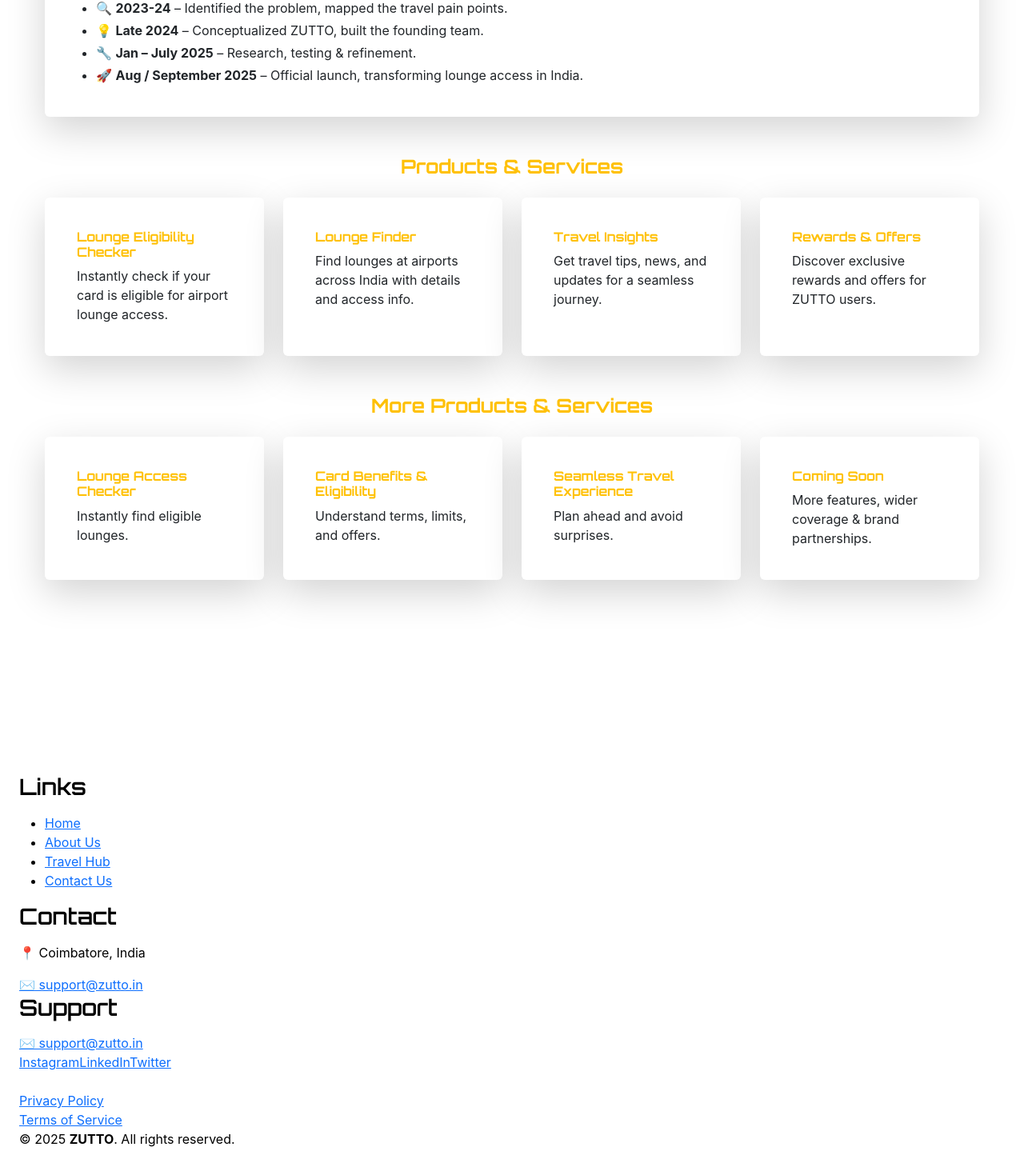
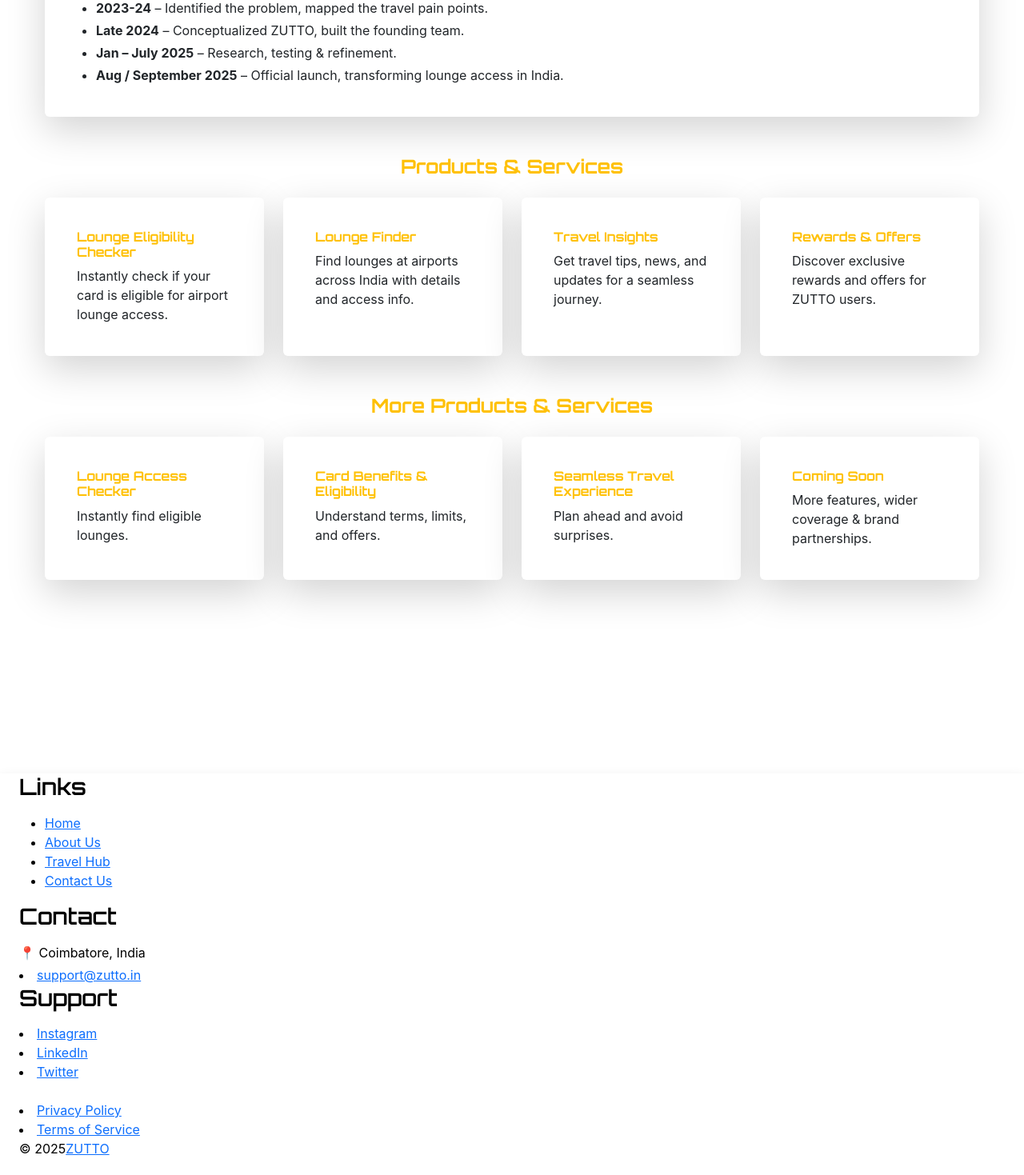
Before and after one commit to pixelperfectsolutions/zuttoweb-mui-dark, a React (Vite) app: page /about in a window 1280 px wide. Shown: the part 1811-3280 px from the top of the page at 80% size. Built offline with nearby package versions, Linux system fonts and the light colour scheme.

Commit message:
uinchnage 4

```diff
--- a/package.json
+++ b/package.json
@@ -9,6 +9,8 @@
     "@types/react": "^19.1.8",
     "@types/react-dom": "^19.1.6",
     "bootstrap": "^5.3.7",
+    "flowbite": "^3.1.2",
+    "flowbite-react": "^0.12.3",
     "react": "^19.1.0",
     "react-bootstrap": "^2.10.10",
     "react-dom": "^19.1.0",
--- a/src/App.tsx
+++ b/src/App.tsx
@@ -1,7 +1,7 @@
 import React from 'react';
 import { Routes, Route } from 'react-router-dom';
 import Header from './components/Header';
-import Footer from './components/Footer';
+import { CustomFooter } from './components/Footer';
 import Home from './pages/Home';
 import About from './pages/About';
 import TravelHub from './pages/TravelHub';
@@ -27,7 +27,7 @@
           {/* <Route path="/terms" element={<Terms />} /> */}
         </Routes>
       </main>
-      <Footer />
+      <CustomFooter />
     </div>
   );
 }
--- a/src/components/Footer.tsx
+++ b/src/components/Footer.tsx
@@ -1,52 +1,67 @@
-import React from 'react';
+import React from "react";
+import {
+  Footer,
+  FooterBrand,
+  FooterCopyright,
+  FooterDivider,
+  FooterLink,
+  FooterLinkGroup,
+} from "flowbite-react";
 
-const Footer: React.FC = () => (
-  <footer className="w-full bg-[#f5efe6] text-[#181511] pt-10 pb-4 px-4 border-t border-[#e5d6be] mt-8">
-    <div className="w-full max-w-6xl mx-auto flex flex-col gap-6">
-      {/* Primary Row: Four Columns, always horizontal */}
+export function CustomFooter() {
+  return (
+    <Footer container className="bg-[#f5efe6] text-[#181511] mt-8 border-t border-[#e5d6be] pt-10 pb-4">
+      <div className="w-full max-w-6xl mx-auto flex flex-col gap-6 px-4">
+
+        {/* ✅ Top Section: Always 3 Columns in One Row */}
         <div className="w-full flex flex-row gap-6 pb-6 border-b border-[#e5d6be]">
           {/* Column 1: Links */}
-        <div className="w-1/4 min-w-[40px]">
+          <div className="w-1/3">
             <h3 className="font-bold mb-3 text-lg">Links</h3>
-          <ul className="space-y-2 text-sm">
-            <li><a href="/" className="hover:underline">Home</a></li>
-            <li><a href="/about" className="hover:underline">About Us</a></li>
-            <li><a href="/travel-hub" className="hover:underline">Travel Hub</a></li>
-            <li><a href="/contact" className="hover:underline">Contact Us</a></li>
-          </ul>
+            <FooterLinkGroup col>
+              <FooterLink href="/">Home</FooterLink>
+              <FooterLink href="/about">About Us</FooterLink>
+              <FooterLink href="/travel-hub">Travel Hub</FooterLink>
+              <FooterLink href="/contact">Contact Us</FooterLink>
+            </FooterLinkGroup>
           </div>
 
-        {/* Column 3: Contact */}
-        <div className="w-1/4 flex flex-col items-end text-right justify-center min-w-[40px]">
+          {/* Column 2: Contact */}
+          <div className="w-1/3 text-left">
             <h3 className="font-bold mb-3 text-lg">Contact</h3>
-          <p className="text-sm flex items-center gap-1"><span role="img" aria-label="location">📍</span> Coimbatore, India</p>
-          <a href="mailto:support@zutto.in" className="text-sm text-[#1a237e] hover:underline flex items-center gap-1 mt-1"><span role="img" aria-label="email">✉️</span> support@zutto.in</a>
+            <p className="text-sm mb-1">📍 Coimbatore, India</p>
+            <FooterLink
+              href="mailto:support@zutto.in"
+              className="text-[#1a237e] hover:underline text-sm"
+            >
+              support@zutto.in
+            </FooterLink>
           </div>
-        {/* Column 4: Support/Social */}
-        <div className="w-1/4 flex flex-col items-end text-right justify-center min-w-[40px]">
+
+          {/* Column 3: Support + Social */}
+          <div className="w-1/3 text-left">
             <h3 className="font-bold mb-3 text-lg">Support</h3>
-          <a href="mailto:support@zutto.in" className="text-sm text-[#1a237e] hover:underline flex items-center gap-1 mb-2"><span role="img" aria-label="email">✉️</span> support@zutto.in</a>
-          <div className="flex gap-2 justify-end">
-            <a href="#" className="text-[#1a237e] hover:underline text-sm">Instagram</a>
-            <a href="#" className="text-[#1a237e] hover:underline text-sm">LinkedIn</a>
-            <a href="#" className="text-[#1a237e] hover:underline text-sm">Twitter</a>
+            <div className="flex gap-3 mt-2">
+              <FooterLink href="#" className="text-[#1a237e] text-sm">Instagram</FooterLink>
+              <FooterLink href="#" className="text-[#1a237e] text-sm">LinkedIn</FooterLink>
+              <FooterLink href="#" className="text-[#1a237e] text-sm">Twitter</FooterLink>
             </div>
           </div>
         </div>
-      {/* Secondary Row: Three Columns, always horizontal */}
-      <div className="w-full flex flex-row gap-4 pt-4 text-xs text-[#6b6b6b] items-center">
+
+        {/* Bottom Section */}
+        <div className="w-full flex flex-col sm:flex-row gap-4 pt-4 text-xs text-[#6b6b6b] items-center">
           <div className="flex-1 flex justify-start">
-          <a href="/privacy" className="hover:underline">Privacy Policy</a>
+            <FooterLink href="/privacy" className="hover:underline">Privacy Policy</FooterLink>
           </div>
           <div className="flex-1 flex justify-center">
-          <a href="/terms" className="hover:underline">Terms of Service</a>
+            <FooterLink href="/terms" className="hover:underline">Terms of Service</FooterLink>
           </div>
           <div className="flex-1 flex justify-end">
-          &copy; {new Date().getFullYear()} <b>ZUTTO</b>. All rights reserved.
+            <FooterCopyright href="#" by="ZUTTO" year={new Date().getFullYear()} />
           </div>
         </div>
       </div>
-  </footer>
+    </Footer>
   );
-
-export default Footer;
+}
--- a/src/pages/About.tsx
+++ b/src/pages/About.tsx
@@ -79,10 +79,10 @@
         <Card.Body>
           <h2 className="fw-bold h4 mb-4 text-warning">Our Journey</h2>
           <ul className="mb-0 ps-4">
-            <li className="mb-1">🔍 <b>2023-24</b> – Identified the problem, mapped the travel pain points.</li>
-            <li className="mb-1">💡 <b>Late 2024</b> – Conceptualized ZUTTO, built the founding team.</li>
-            <li className="mb-1">🔧 <b>Jan – July 2025</b> – Research, testing & refinement.</li>
-            <li>🚀 <b>Aug / September 2025</b> – Official launch, transforming lounge access in India.</li>
+            <li className="mb-1"> <b>2023-24</b> – Identified the problem, mapped the travel pain points.</li>
+            <li className="mb-1"><b>Late 2024</b> – Conceptualized ZUTTO, built the founding team.</li>
+            <li className="mb-1"> <b>Jan – July 2025</b> – Research, testing & refinement.</li>
+            <li><b>Aug / September 2025</b> – Official launch, transforming lounge access in India.</li>
           </ul>
         </Card.Body>
       </Card>
```
Also changed, not shown: 1 other file (tests, documents, lock files or other folders). Lines whose indentation alone changed are shown as unchanged.
